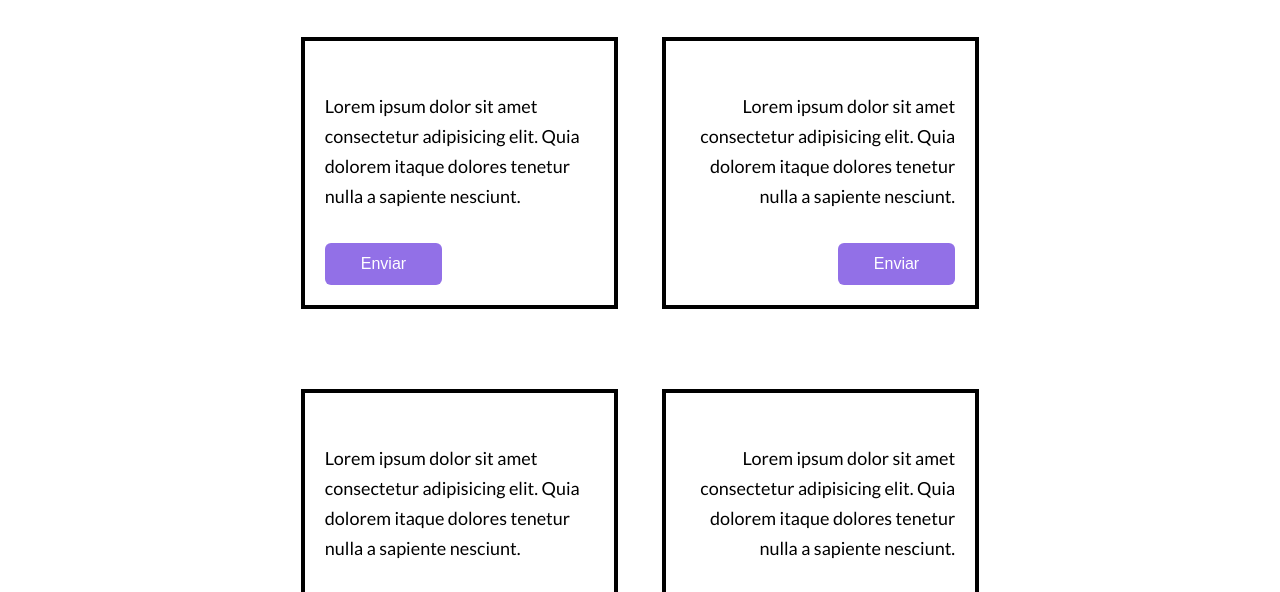
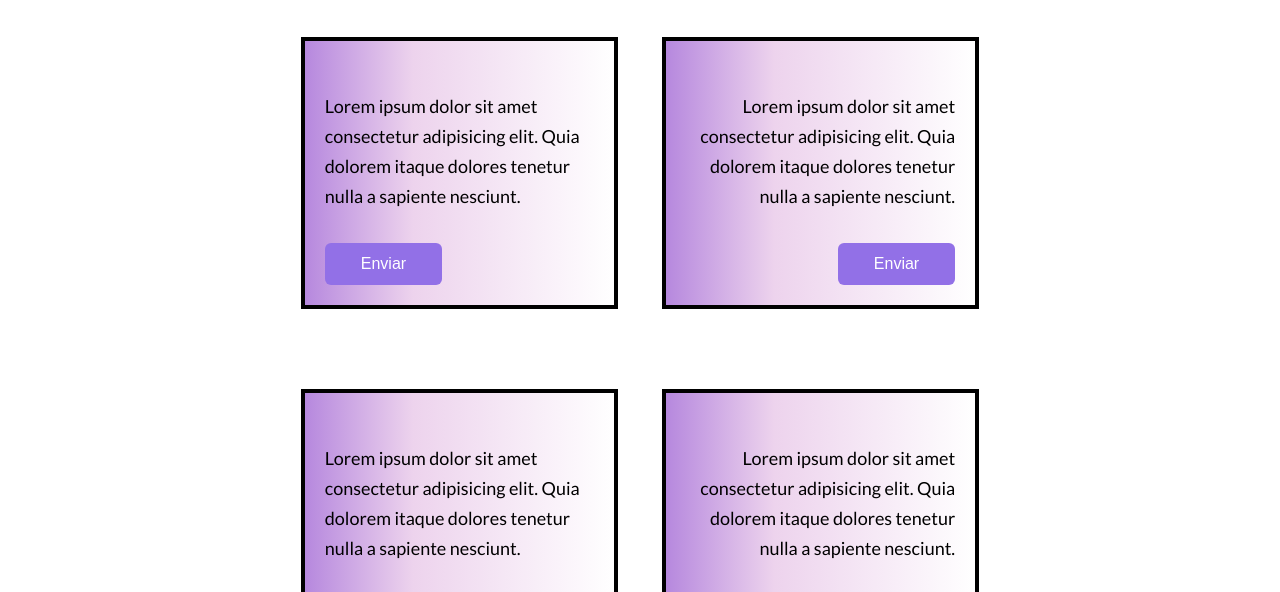
Before and after one commit to NancyFuryk/RefugioDeAnimales-NancyFuryk, a plain HTML site: page pages/donate.html in a window 1280 px wide. Shown: the part 204-796 px from the top of the page. Drawn offline with Linux system fonts and the light colour scheme.

Commit message:
Gradientes y transitions

```diff
--- a/css/styles.css
+++ b/css/styles.css
@@ -231,9 +231,14 @@ footer {
     flex-direction: column;
     align-items: center;
     border: 4px solid black;
+    background: linear-gradient(90deg, rgba(182,136,222,1) 0%, rgba(237,211,237,1) 35%, rgba(255,255,255,1) 100%);
     padding: 20px;
     margin-bottom: 40px;
     margin-top: 40px;
+    transition: 500ms;
+}
+.cards:hover{
+    transform: scale(1.1);
 }
 .cards p.left {
     text-align: left;
```
